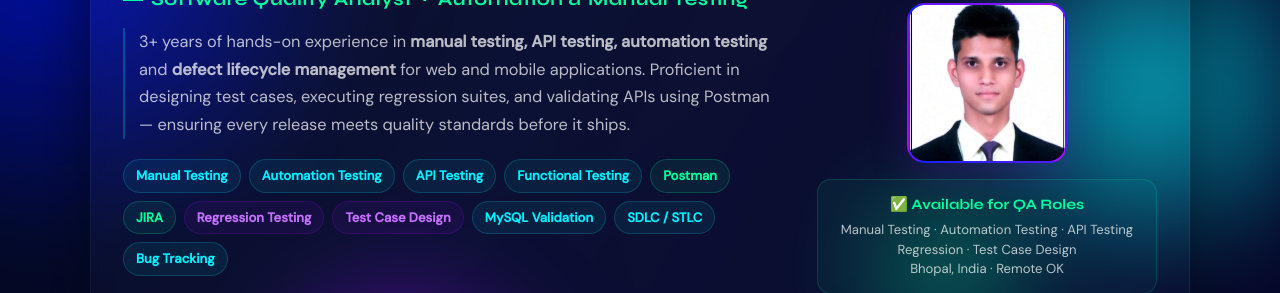
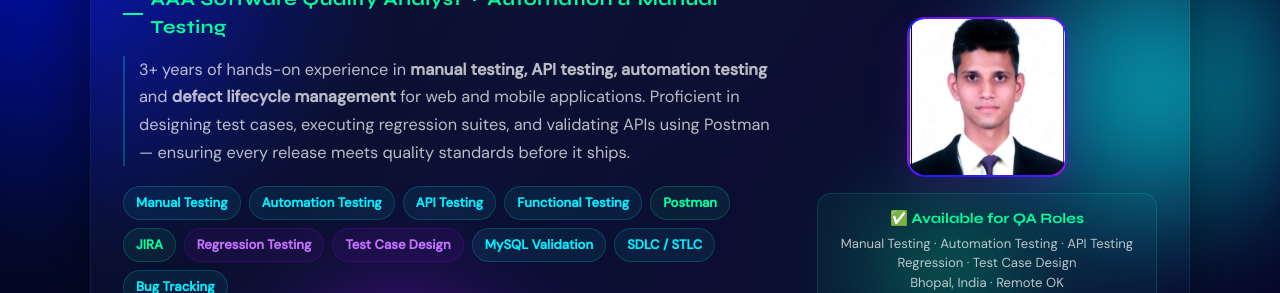
Before and after one commit to gauravbirole1998/gauravbirole1998.github.io, a plain HTML site: page index.html in a window 1280 px wide. Shown: the part 270-563 px from the top of the page. Drawn offline with Linux system fonts and the light colour scheme.

Commit message:
New changs

```diff
--- a/index.html
+++ b/index.html
@@ -366,7 +366,7 @@ section{padding:60px 0;position:relative;z-index:2}
         <div class="otw-banner"><span class="otw-dot"></span> Open to Work — Software Quality Analyst Roles both Auomation + Manual</div>
 
         <h1>Gaurav Birole</h1>
-        <div class="hero-title-role">Software Quality Analyst &nbsp;·&nbsp; Automation &amp; Manual Testing</div>
+        <div class="hero-title-role"> AAA  Software Quality Analyst &nbsp;·&nbsp; Automation &amp; Manual Testing</div>
 
         <p class="hero-summary">
           3+ years of hands-on experience in <strong>manual testing, API testing, automation testing</strong> and <strong>defect lifecycle management</strong> for web and mobile applications. Proficient in designing test cases, executing regression suites, and validating APIs using Postman — ensuring every release meets quality standards before it ships.
```
